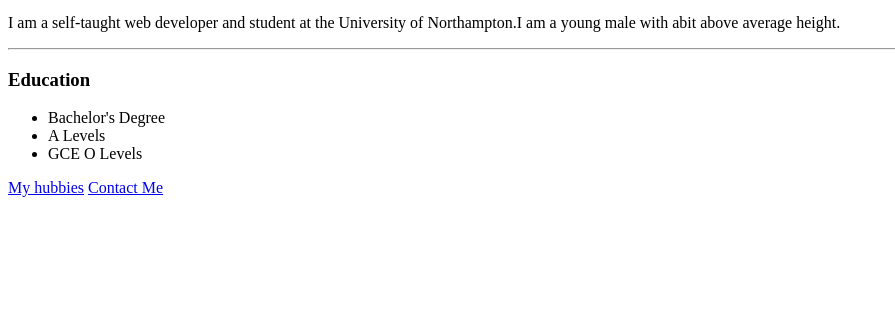
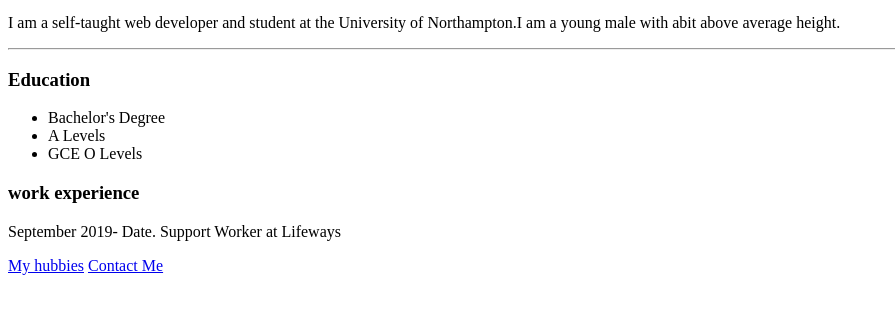
Before and after one commit to Darez-maker/UDEMY-FIRST-WORK, a plain HTML site: page HTML PERSONAL SITE/index.html in a window 1280 px wide. Shown: the part 412-726 px from the top of the page, without its empty margins (0-895 px from the left). Drawn offline with Linux system fonts and the light colour scheme.

Commit message:
experience section

```diff
--- a/HTML PERSONAL SITE/index.html
+++ b/HTML PERSONAL SITE/index.html
@@ -17,6 +17,9 @@
         <li>A Levels</li>
         <li>GCE O Levels</li>
     </ul>
+
+    <h3>work experience</h3>
+    <p>September 2019- Date. Support Worker at Lifeways</p>
    <a href="hobby.html">My hubbies</a>
    <a href="contactme.html">Contact Me</a>
 </body>
```
Also changed, not shown: HTML PERSONAL SITE/contactme.html (+1 -0 lines).
